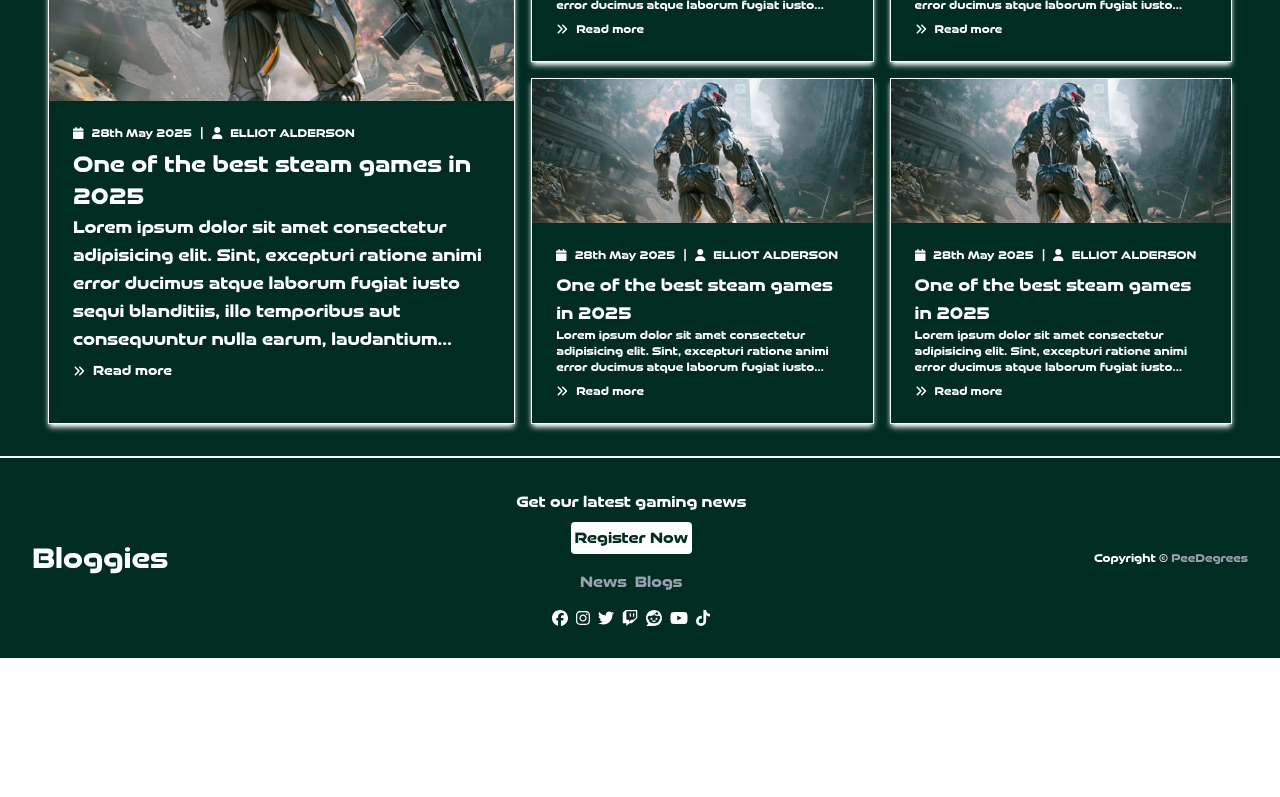
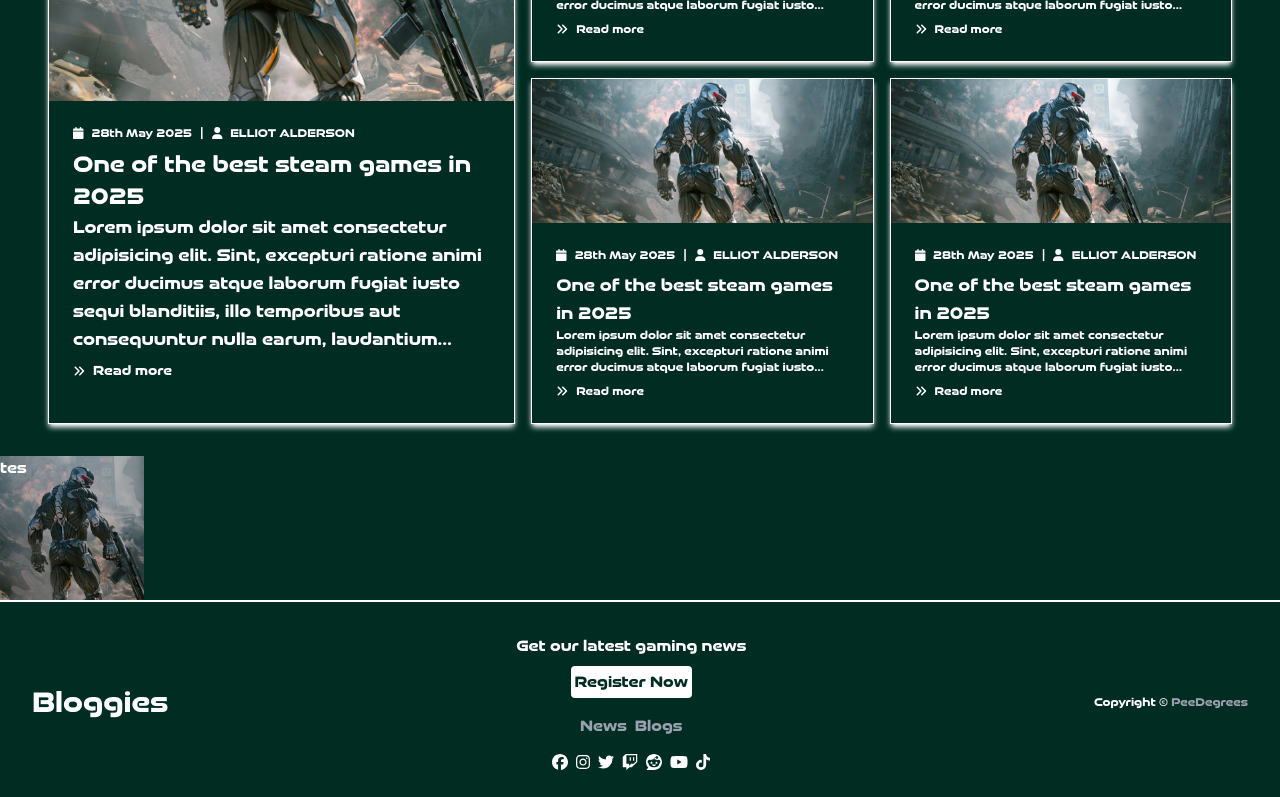
Before and after one commit to PeeOops/bloggies, a React (Vite) app in the folder frontend/: page /news in a window 1280 px wide. Shown: the part 428-1225 px from the top of the page. Before the commit the page ends 1086 px from the top, so only its background shows below. Built offline with nearby package versions, Linux system fonts and the light colour scheme.

Commit message:
Creating popular news section on news page

```diff
--- a/frontend/src/pages/Home.jsx
+++ b/frontend/src/pages/Home.jsx
@@ -22,8 +22,8 @@ const Home = () => {
 
                 {/* Hero Section */}
                 <section className="relative z-10 text-center text-white py-32">
-                <h1 className="text-2xl md:text-4xl font-bold mb-4">Welcome to Bloggies</h1>
-                <p className="text-md md:text-lg">Discover the latest in gaming news and articles.</p>
+                    <h1 className="text-2xl md:text-4xl font-bold mb-4">Welcome to Bloggies</h1>
+                    <p className="text-md md:text-lg">Discover the latest in gaming news and articles.</p>
                 </section>
             </div>
             {/* Articles */}
--- a/frontend/src/pages/News.jsx
+++ b/frontend/src/pages/News.jsx
@@ -162,6 +162,13 @@ const News = () => {
                 </div>
             </div>
             {/* Popular News */}
+            <div className="flex flex-row gap-4 bg-emerald-950">
+                <div className="bg-cover bg-center w-36 h-36 z-1" style={{backgroundImage: `url(${Thumbnail})`}}>
+                    <div className="bg-black w-36 h-36 absolute opacity-30 z-[-1]"></div>
+                    <p className="text-white">tes</p>
+
+                </div>
+            </div>
             {/* Top Rated News */}
             {/* Footer */}
             <Footer />
```
